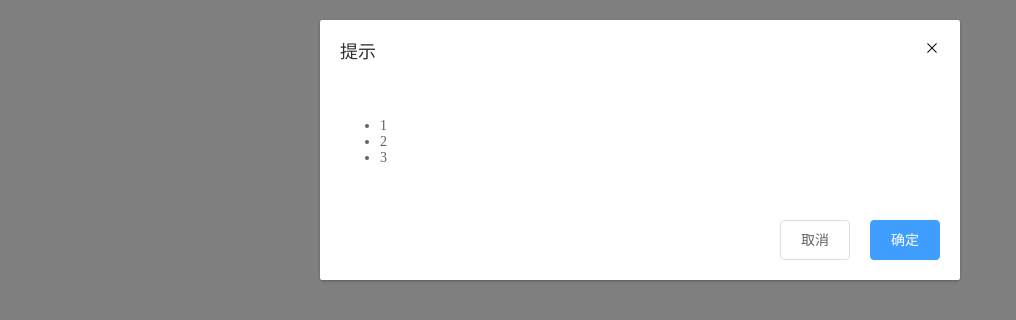
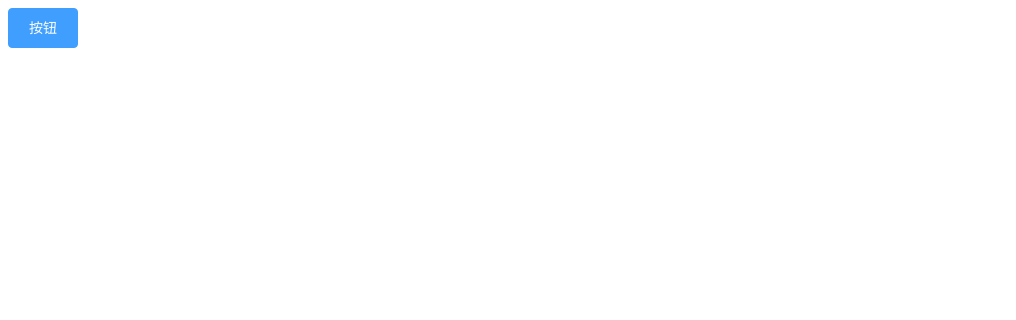
Before and after one commit to Pengzhenglong/dragons-ui, a Vue app: page / in a window 1280 px wide. Shown: the top 320 px of the page, without its empty margins (0-1016 px from the left). Built offline with nearby package versions, Linux system fonts and the light colour scheme.

Commit message:
add  close

```diff
--- a/src/App.vue
+++ b/src/App.vue
@@ -50,16 +50,17 @@
       <dg-button type="danger" circle plain icon="dg-icon-delete"> </dg-button>
     </div> -->
 
-    <!-- dialog对话框 -->
-    <dg-dialog width="50%" top="20px">
+    <dg-button type="primary" @click="visible = true">按钮</dg-button>
+    <!-- dialog对话框   ，sync是一个语法糖-->
+    <dg-dialog width="50%" top="20px" :visible="visible"  @close='close'>
       <ul>
         <li>1</li>
         <li>2</li>
         <li>3</li>
       </ul>
       <template v-slot:footer>
-        <dg-button>取消</dg-button>
-        <dg-button type="primary">确定</dg-button>
+        <dg-button  @click="visible = false">取消</dg-button>
+        <dg-button type="primary"  @click="visible = false">确定</dg-button>
       </template>
     </dg-dialog>
     <!-- <dg-dialog>
@@ -77,9 +78,18 @@ export default {
   components: {
 
   },
+  data () {
+    return {
+      visible: false
+    }
+  },
   methods: {
-    fn() {
-      console.log(123)
+    // fn () {
+    //   console.log(123)
+    // }
+    // 子传父
+    close (value) {
+      this.visible = value
     }
   }
 }
--- a/src/components/dialog.vue
+++ b/src/components/dialog.vue
@@ -1,20 +1,21 @@
 <template>
-  <div class="dg-dialog__wrapper">
+  <!-- 对话框的遮罩，self代表只有点击自己才会触发 -->
+  <div class="dg-dialog__wrapper" v-show="visible" @click.self="handleClose">
     <div class="dg-dialog" :style="{ width, marginTop: top }">
       <div class="dg-dialog__header">
         <slot name="title">
           <span class="dg-dialog__title">{{ title }}</span>
         </slot>
 
-        <button class="dg-dialog__headerbtn">
+        <button class="dg-dialog__headerbtn" @click="handleClose">
           <i class="dg-icon-close"></i>
         </button>
       </div>
       <div class="dg-dialog__body">
         <slot></slot>
       </div>
-      <div class="dg-dialog__footer"  v-if="$slots.footer">
-   <slot name="footer"></slot>
+      <div class="dg-dialog__footer" v-if="$slots.footer">
+        <slot name="footer"></slot>
       </div>
     </div>
   </div>
@@ -30,11 +31,22 @@ export default {
     },
     width: {
       type: String,
-      deafult: '50%'
+      default: '50%'
     },
     top: {
       type: String,
-      deafult: '15vh'
+      default: '15vh'
+    },
+    visible: {
+      type: Boolean,
+      default: false
+    }
+  },
+  methods: {
+    handleClose () {
+      console.log('哈哈')
+      // this.visible = false
+      this.$emit('close', false)
     }
   }
 }
```
